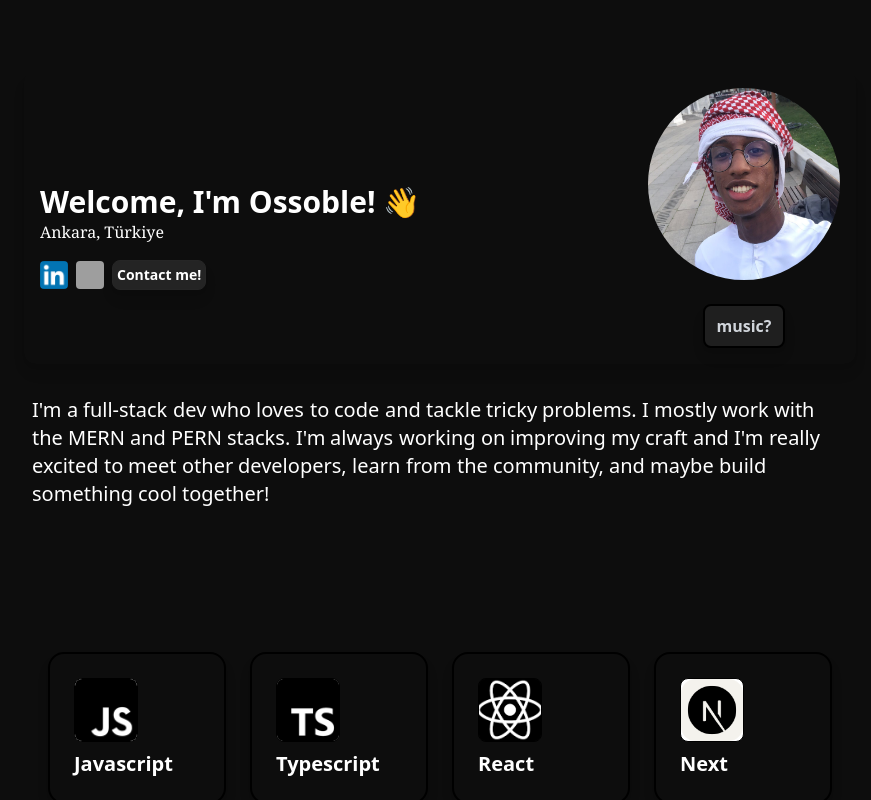
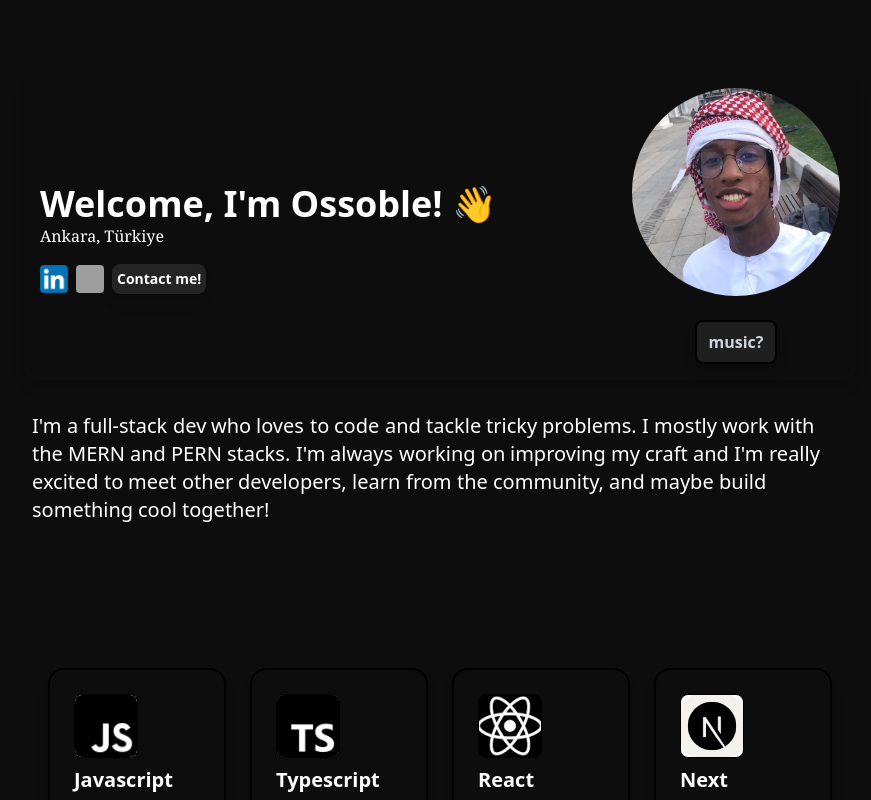
Before and after one commit to osso2k/Portfolio, a React (Vite) app: page / in a window 1280 px wide. Shown: the top 800 px of the page, without its empty margins (200-1071 px from the left). Built offline with nearby package versions, Linux system fonts and the light colour scheme; grey boxes are pictures that could not be loaded.

Commit message:
Minor changes

```diff
--- a/src/pages/Home.jsx
+++ b/src/pages/Home.jsx
@@ -29,7 +29,7 @@ const Home = () => {
       <div className="w-full max-w-4xl mx-auto px-4 sm:px-6 lg:px-8 py-8">
         <div className=" grid grid-cols-2 md:flex flex-col md:flex-row items-center md:items-start rounded-xl p-4 border-black shadow-lg mt-10">
           <div className="flex flex-col flex-1 pt-6 md:pt-24 pr-2">
-            <h1 className="text-xl md:text-2xl lg:text-3xl font-semibold">
+            <h1 className="text-2xl md:text-3xl lg:text-4xl font-semibold">
               Welcome, I'm Ossoble! 👋
             </h1>
             <p className="text-sm md:text-base font-serif">Ankara, Türkiye</p>
@@ -59,7 +59,7 @@ const Home = () => {
             <Motion.img
               whileHover={{ scale: 1.1 }}
               transition={{ ease: "easeOut" }}
-              className="h-32 w-32 md:h-48 md:w-48 rounded-full object-cover"
+              className="h-36 w-36 md:h-52 md:w-52 rounded-full object-cover"
               src={osso}
               alt="profile"
             />
@@ -78,7 +78,7 @@ const Home = () => {
             delay={50}
             animateBy="words"
             direction="top"
-            className="text-sm md:text-lg lg:text-xl pl-2 "
+            className="text-md md:text-lg lg:text-xl pl-2 "
           />
         </div>
 
```
